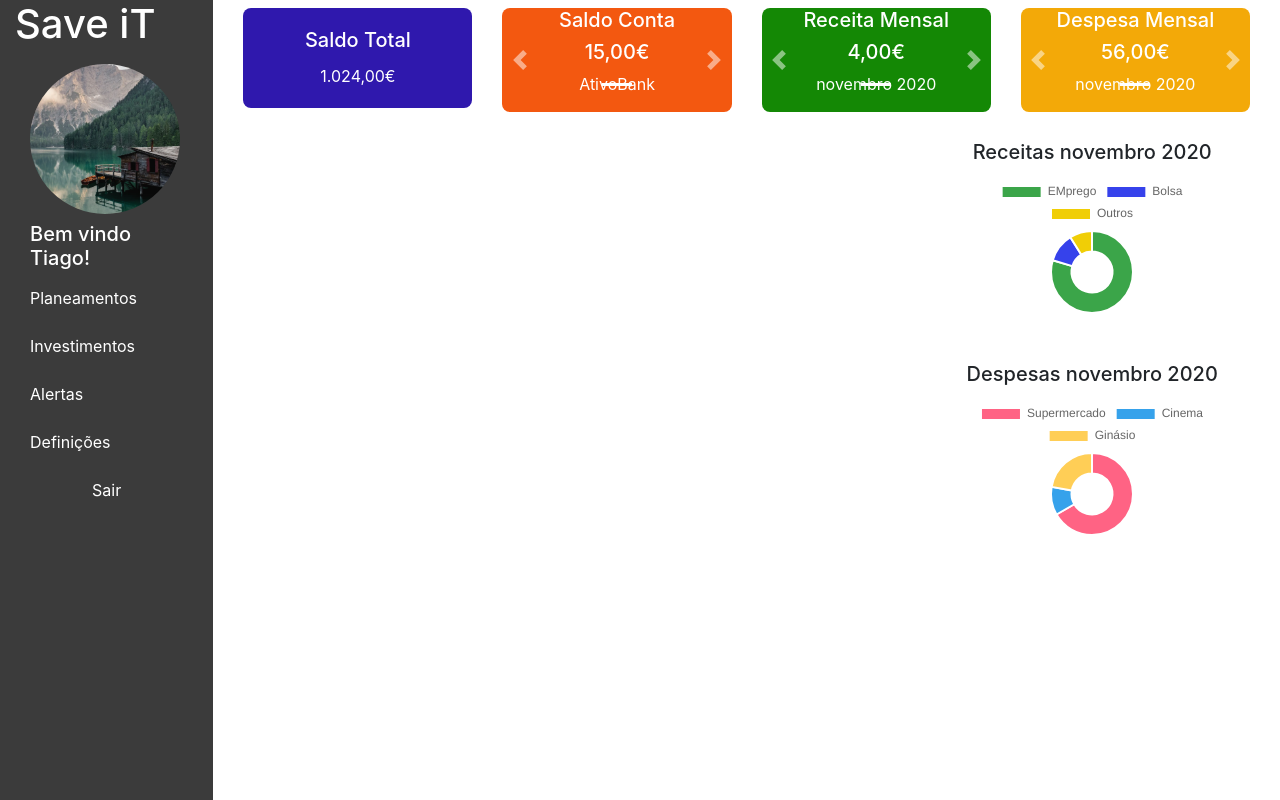
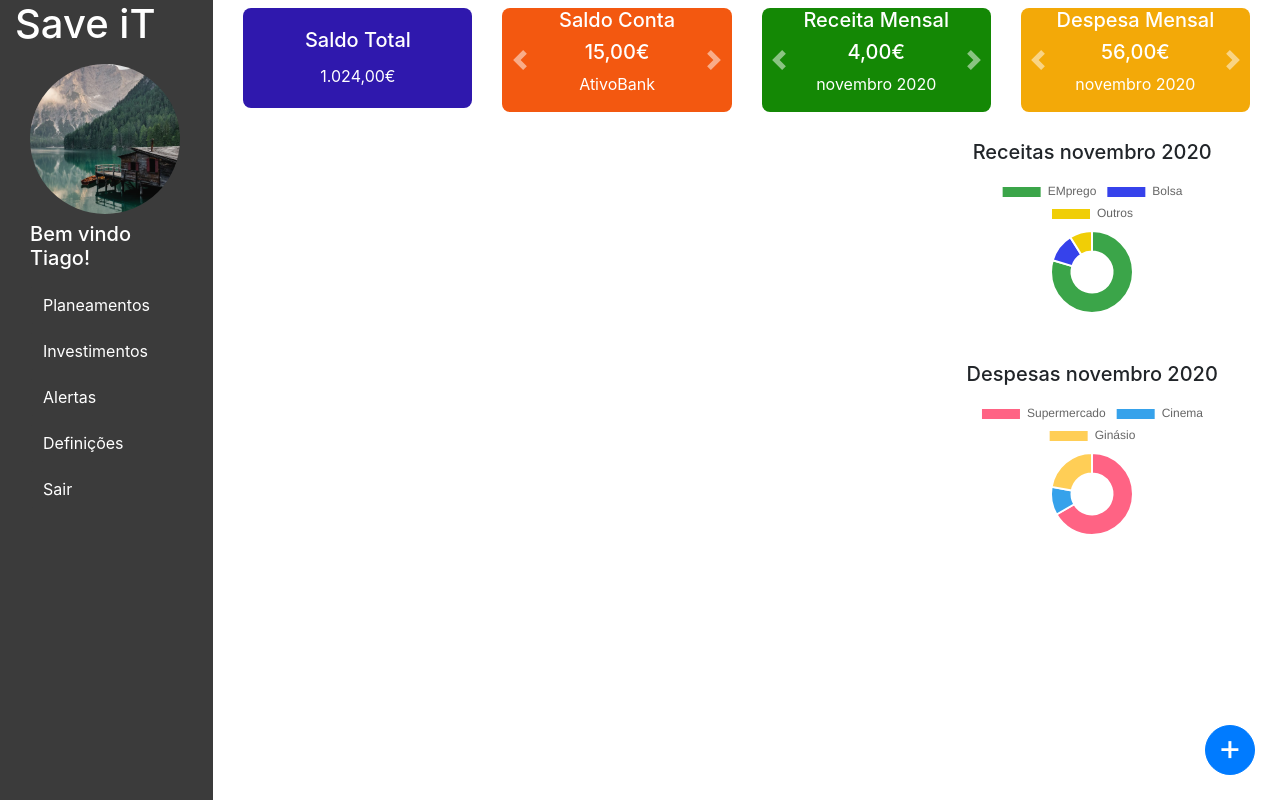
Before and after one commit to SaveItSoftwareDev/saveitapp, a React (Create React App) app: page /dashboard in a window 1280 px wide. Built offline with nearby package versions, Linux system fonts and the light colour scheme.

Commit message:
WIP buttons, dropdown buttons, modal registo, rotas

```diff
--- /dev/null
+++ b/src/pages/dashboard/components/modal-registo.component.tsx
@@ -0,0 +1,54 @@
+import * as React from "react";
+import * as BS from "react-bootstrap";
+import * as yup from "yup";
+
+import { IRegistoData, SERVICE } from "../dashboard.service";
+
+interface IModalRegistoProps {
+  show: boolean;
+  onHide: (show: boolean) => void;
+}
+
+const schema = yup.object({
+  descricao: yup.string().trim().required().min(2).max(100),
+  categoria: yup
+    .string()
+    .oneOf(["Alimentação", "Ensino", "Carro"])
+    .trim()
+    .required()
+    .min(2)
+    .max(30),
+  subcategoria: yup.string().min(2).max(100),
+  montante: yup.number().required(),
+  data: yup.date().required(),
+  recorrencia: yup.string().oneOf(["Mensal", "Anual"]),
+});
+
+const initialValues: IRegistoData = {
+  descricao: "",
+  categoria: "",
+  subcategoria: "",
+  montante: 0,
+  data: new Date().toDateString(),
+  recorrencia: "",
+};
+
+export const ModalRegisto = (props: IModalRegistoProps) => {
+  return (
+    <BS.Modal
+      show={props.show}
+      onHide={() => props.onHide(false)}
+      dialogClassName="modal-90w"
+      aria-labelledby="example-custom-modal-styling-title"
+    >
+      <BS.Modal.Header closeButton>
+        <BS.Modal.Title id="example-custom-modal-styling-title">
+          Custom Modal Styling
+        </BS.Modal.Title>
+      </BS.Modal.Header>
+      <BS.Modal.Body></BS.Modal.Body>
+    </BS.Modal>
+  );
+};
+
+export default ModalRegisto;
--- a/src/pages/dashboard/dashboard.page.tsx
+++ b/src/pages/dashboard/dashboard.page.tsx
@@ -4,7 +4,8 @@ import * as S from "./dashboard.styled";
 import * as BS from "react-bootstrap";
 import { Doughnut } from "react-chartjs-2";
 
-import Carousel from "react-bootstrap/Carousel";
+import ModalRegisto from "./components/modal-registo.component";
+
 import { useHistory } from "react-router-dom";
 
 interface IDashboarPageProps {}
@@ -34,13 +35,31 @@ export const DashboarPage: React.FC<IDashboarPageProps> = (props) => {
     ],
   };
 
+  const [showModalReceita, setShouModalReceita] = React.useState<boolean>(
+    false
+  );
+
+  const renderModalReceita = () => {
+    return (
+      <ModalRegisto
+        show={showModalReceita}
+        onHide={setShouModalReceita}
+      ></ModalRegisto>
+    );
+  };
+
   return (
     <S.PageContainer>
       <BS.Container fluid className="h-100">
         <BS.Row className="h-100">
           <BS.Col lg={2} className="sidebar">
             <BS.Container>
-              <BS.Row className="branco">
+              <BS.Row
+                className="branco"
+                onClick={() => {
+                  history.push("/dashboard");
+                }}
+              >
                 <h1 className="w-100">Save iT</h1>
               </BS.Row>
               <BS.Row className="mt-2">
@@ -59,33 +78,43 @@ export const DashboarPage: React.FC<IDashboarPageProps> = (props) => {
               </BS.Row>
               <BS.Row className="mt-2">
                 <BS.Col lg={12}>
-                  <p className="branco">Planeamentos</p>
+                  <BS.Button variant="secondary" className="fundo-cizento">
+                    Planeamentos
+                  </BS.Button>
                 </BS.Col>
               </BS.Row>
               <BS.Row className="mt-2">
                 <BS.Col lg={12}>
-                  <p className="branco">Investimentos</p>
+                  <BS.Button variant="secondary" className="fundo-cizento">
+                    Investimentos
+                  </BS.Button>
                 </BS.Col>
               </BS.Row>
               <BS.Row className="mt-2">
                 <BS.Col lg={12}>
-                  <p className="branco">Alertas</p>
+                  <BS.Button variant="secondary" className="fundo-cizento">
+                    Alertas
+                  </BS.Button>
                 </BS.Col>
               </BS.Row>
               <BS.Row className="mt-2">
                 <BS.Col lg={12}>
-                  <p className="branco">Definições</p>
+                  <BS.Button variant="secondary" className="fundo-cizento">
+                    Definições
+                  </BS.Button>
                 </BS.Col>
               </BS.Row>
               <BS.Row className="mt-2">
-                <BS.Col
-                  className="text-center"
-                  lg={12}
-                  onClick={() => {
-                    history.push("/login");
-                  }}
-                >
-                  <p className="branco">Sair</p>
+                <BS.Col lg={12}>
+                  <BS.Button
+                    variant="secondary"
+                    className="fundo-cizento"
+                    onClick={() => {
+                      history.push("/login");
+                    }}
+                  >
+                    Sair
+                  </BS.Button>
                 </BS.Col>
               </BS.Row>
             </BS.Container>
@@ -102,31 +131,31 @@ export const DashboarPage: React.FC<IDashboarPageProps> = (props) => {
                   </BS.Card>
                 </BS.Col>
                 <BS.Col lg={3}>
-                  <Carousel className={"saldo-conta"}>
-                    <Carousel.Item>
+                  <BS.Carousel className={"saldo-conta"} indicators={false}>
+                    <BS.Carousel.Item>
                       <h5>Saldo Conta</h5>
                       <h5>15,00€</h5>
                       <p>AtivoBank</p>
-                    </Carousel.Item>
-                  </Carousel>
+                    </BS.Carousel.Item>
+                  </BS.Carousel>
                 </BS.Col>
                 <BS.Col lg={3}>
-                  <Carousel className={"saldo-receita"}>
-                    <Carousel.Item>
+                  <BS.Carousel className={"saldo-receita"} indicators={false}>
+                    <BS.Carousel.Item>
                       <h5>Receita Mensal</h5>
                       <h5>4,00€</h5>
                       <p>novembro 2020</p>
-                    </Carousel.Item>
-                  </Carousel>
+                    </BS.Carousel.Item>
+                  </BS.Carousel>
                 </BS.Col>
                 <BS.Col lg={3}>
-                  <Carousel className={"saldo-despesa"}>
-                    <Carousel.Item>
+                  <BS.Carousel className={"saldo-despesa"} indicators={false}>
+                    <BS.Carousel.Item>
                       <h5>Despesa Mensal</h5>
                       <h5>56,00€</h5>
                       <p>novembro 2020</p>
-                    </Carousel.Item>
-                  </Carousel>
+                    </BS.Carousel.Item>
+                  </BS.Carousel>
                 </BS.Col>
               </BS.Row>
               <BS.Row className={"mt-2"}>
@@ -162,6 +191,24 @@ export const DashboarPage: React.FC<IDashboarPageProps> = (props) => {
           </BS.Col>
         </BS.Row>
       </BS.Container>
+      <BS.DropdownButton
+        id="dropdown-basic-button"
+        title="+"
+        drop={"up"}
+        className="add-button"
+      >
+        <BS.Dropdown.Item
+          onClick={() => {
+            setShouModalReceita(!showModalReceita);
+          }}
+        >
+          Receita
+        </BS.Dropdown.Item>
+        <BS.Dropdown.Item href="#/action-2">Despesa</BS.Dropdown.Item>
+        <BS.Dropdown.Item href="#/action-3">Conta</BS.Dropdown.Item>
+        <BS.Dropdown.Item href="#/action-4">Categoria</BS.Dropdown.Item>
+      </BS.DropdownButton>
+      {renderModalReceita()}
     </S.PageContainer>
   );
 };
--- a/src/pages/dashboard/dashboard.styled.tsx
+++ b/src/pages/dashboard/dashboard.styled.tsx
@@ -51,4 +51,26 @@ export const PageContainer = styled.div`
     background-color: #148805;
     color: #fff;
   }
+
+  .fundo-cizento {
+    background-color: #3b3b3b;
+    border-color: #3b3b3b;
+  }
+
+  .add-button {
+    position: fixed;
+    bottom: 25px;
+    right: 25px;
+    .btn {
+      width: 50px;
+      height: 50px;
+      border-radius: 50%;
+      font-size: 36px;
+      line-height: 0px;
+      padding-top: 0px;
+      &::after {
+        display: none;
+      }
+    }
+  }
 `;
--- a/src/pages/register/register.page.tsx
+++ b/src/pages/register/register.page.tsx
@@ -41,7 +41,12 @@ export const RegisterPage: React.FC<IRegisterPageProps> = (props) => {
         <BS.Row className="h-100">
           <BS.Col lg={2} className="sidebar">
             <BS.Container>
-              <BS.Row className="branco">
+              <BS.Row
+                className="branco"
+                onClick={() => {
+                  history.push("/login");
+                }}
+              >
                 <h1>Save iT</h1>
               </BS.Row>
               <BS.Row className="mt-2">
@@ -196,14 +201,26 @@ export const RegisterPage: React.FC<IRegisterPageProps> = (props) => {
                         </BS.Col>
                       </BS.Row>
 
-                      <BS.Row>
-                        <BS.Col lg={3} className="alinhamento-direita">
+                      <BS.Row className="justify-content-between">
+                        <BS.Col lg={3}>
                           <BS.Button
                             variant="secondary"
                             type="submit"
-                            className="w-100 botao-salvar"
+                            className="w-100 negrito"
                           >
                             salvar
+                          </BS.Button>
+                        </BS.Col>
+                        <BS.Col lg={3}>
+                          <BS.Button
+                            variant="outline-secondary"
+                            type="submit"
+                            className="w-100 negrito"
+                            onClick={() => {
+                              history.push("/login");
+                            }}
+                          >
+                            voltar
                           </BS.Button>
                         </BS.Col>
                       </BS.Row>
--- a/src/pages/register/register.styled.tsx
+++ b/src/pages/register/register.styled.tsx
@@ -23,13 +23,8 @@ export const PageContainer = styled.div`
     border-radius: 50% !important;
   }
 
-  .botao-salvar {
+  .negrito {
     font-weight: 600;
-  }
-
-  .alinhamento-direita {
-    display: flex;
-    justify-content: flex-end;
   }
 
   .italico {
```
Also changed, not shown: src/pages/dashboard/dashboard.service.tsx (added, +29 -0 lines), 1 other file (tests, documents, lock files or other folders).
